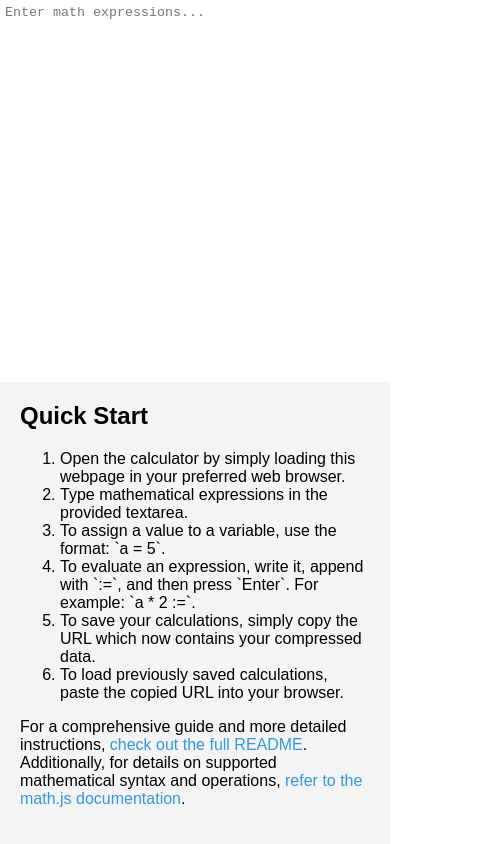
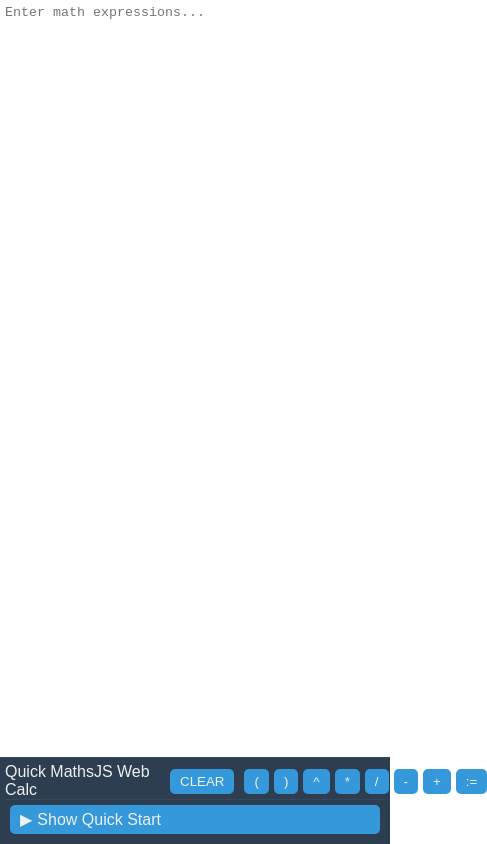
Before and after one commit to mofosyne/QuickMathJS, a plain HTML site: page index.html in a window 390 px wide. Shown: the whole page, 487 px wide, since content can reach past the window. Drawn offline with nearby package versions, Linux system fonts and the light colour scheme.

Commit message:
friendlier to mobile phones

```diff
--- a/index.html
+++ b/index.html
@@ -11,8 +11,32 @@
         <textarea id="input" placeholder="Enter math expressions..." onkeydown="handleKeyDown(event)"></textarea>
     </div>
 
+    <div class="bottom-bar">
+        <div class="bottom-row">
+            <span id="title" >Quick MathsJS Web Calc</span>
+            <div class="actions"> <!-- This is a new container for padControls and mobileOperatorKeypad -->
+                <div class="padControls">
+                    <button onclick="clearpad()">CLEAR</button>
+                </div>
+
+                <div class="mobileOperatorKeypad">
+                    <!-- Common Operator Buttons Arranged in BODMAS order from the right hand side of the screen -->
+                    <button onclick="insertText('(')">(</button>
+                    <button onclick="insertText(')')">)</button>
+                    <button onclick="insertText('^')">^</button>
+                    <button onclick="insertText('/')">*</button>
+                    <button onclick="insertText('*')">/</button>
+                    <button onclick="insertText('-')">-</button>
+                    <button onclick="insertText('+')">+</button>
+                    <button onclick="insertText(':=')">:=</button>
+                </div>
+            </div>
+        </div>
+
         <!-- Quick Start Section -->
-    <div class="quickstart">
+        <details class="quickstart">
+            <summary>Show Quick Start</summary>
+            <div id="quickstartDetails">
                 <h2>Quick Start</h2>
                 <ol>
                 <li>Open the calculator by simply loading this webpage in your preferred web browser.</li>
@@ -23,7 +47,9 @@
                 <li>To load previously saved calculations, paste the copied URL into your browser.</li>
             </ol>
             <p>For a comprehensive guide and more detailed instructions, <a href="./README.md" target="_blank">check out the full README</a>. Additionally, for details on supported mathematical syntax and operations, <a href="https://mathjs.org/docs/" target="_blank">refer to the math.js documentation</a>.</p>
+        </details>
     </div>
+
 
     <script src="https://cdnjs.cloudflare.com/ajax/libs/mathjs/10.0.1/math.min.js"></script>
     <script src="script.js"></script>
--- a/script.js
+++ b/script.js
@@ -111,3 +111,19 @@ function calculate() {
 
     textarea.value = newContent;  // Update the textarea with the new content
 }
+
+function insertText(text) {
+    const textarea = document.getElementById("input");
+    const startPos = textarea.selectionStart;
+    const endPos = textarea.selectionEnd;
+
+    textarea.value = textarea.value.substring(0, startPos) + text + textarea.value.substring(endPos);
+    textarea.selectionStart = startPos + text.length;
+    textarea.selectionEnd = startPos + text.length;
+    textarea.focus();
+}
+
+function clearpad() {
+    document.getElementById("input").value = "";
+    window.location.hash = "";
+}
--- a/style.css
+++ b/style.css
@@ -27,13 +27,16 @@ textarea {
 
 /* Quick Start Section Styling */
 .quickstart {
-    padding: 20px;
-    background-color: #f4f4f4;
+    padding: 5px;
+    background-color: #2c3e50;
+    color: #ecf0f1;
+    border-top: 1px solid #34495e;
     overflow-y: auto;
 }
 
 .quickstart h2 {
     margin-top: 0;
+    font-size: 1.2em;
 }
 
 .quickstart a {
@@ -44,3 +47,97 @@ textarea {
 .quickstart a:hover {
     text-decoration: underline;
 }
+
+/* Quick Start Toggle Summary Styling */
+.quickstart summary {
+    padding: 5px 10px;
+    cursor: pointer;
+    color: #ecf0f1;
+    background-color: #3498db;
+    list-style: none;
+    outline: none;
+    border-radius: 5px;
+    transition: background-color 0.3s;
+}
+
+.quickstart summary::-webkit-details-marker {
+    display: none; /* This will hide the default dropdown arrow in WebKit browsers. */
+}
+
+.quickstart summary:before {
+    content: "▶";  /* Unicode right arrow */
+    padding-right: 5px;
+}
+
+.quickstart[open] summary:before {
+    content: "▼";  /* Unicode down arrow */
+}
+
+.quickstart[open] summary {
+    background-color: #2980b9; /* A darker shade for the opened state */
+}
+
+.bottom-bar {
+    display: flex;
+    flex-direction: column; /* Makes sure the children are stacked vertically */
+    align-items: stretch; /* Makes sure every child takes the full width */
+    justify-content: space-between;
+    padding: 5px;
+    background-color: #2c3e50;
+    color: #ecf0f1;
+    border-top: 1px solid #34495e;
+}
+
+.bottom-row {
+    display: flex;
+    justify-content: space-between;
+    align-items: center;
+    width: 100%;
+}
+
+#title {
+    flex: 1 1 auto; /* This means: grow and shrink, but base the sizes on the item's content */
+    min-width: 150px; /* This is just an arbitrary width, adjust to your liking */
+    padding-right: 10px; /* Provide some spacing from the actions */
+}
+
+.actions {
+    display: flex;
+    gap: 5px; /* Provides space between padControls and mobileOperatorKeypad */
+}
+
+.padControls, .mobileOperatorKeypad {
+    display: flex;
+    align-items: center;
+}
+
+.bottom-bar span {
+    flex: 1;
+}
+
+.bottom-bar button {
+    padding: 5px 10px;
+    margin-left: 5px;
+    background-color: #3498db;
+    color: hsl(192, 15%, 94%);
+    border: none;
+    border-radius: 5px;
+    cursor: pointer;
+    transition: background-color 0.3s;
+}
+
+.bottom-bar button:hover,
+.quickstart[open] summary,
+.quickstart summary:hover {
+    background-color: #2980b9;
+}
+
+.bottom-bar button:focus {
+    outline: none;
+}
+
+.bottom-bar span, .actions {
+    display: flex;
+    justify-content: space-between;
+    width: 100%;
+}
```
Lines whose indentation alone changed are shown as unchanged.
